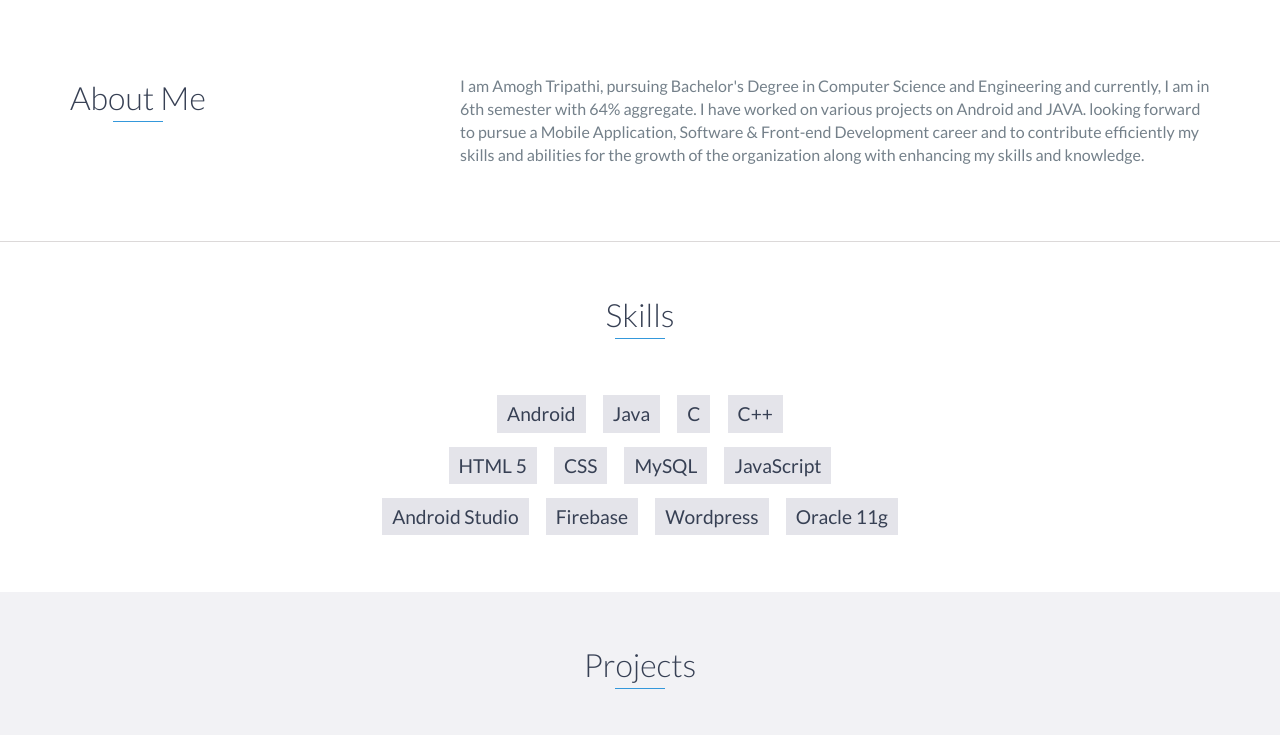
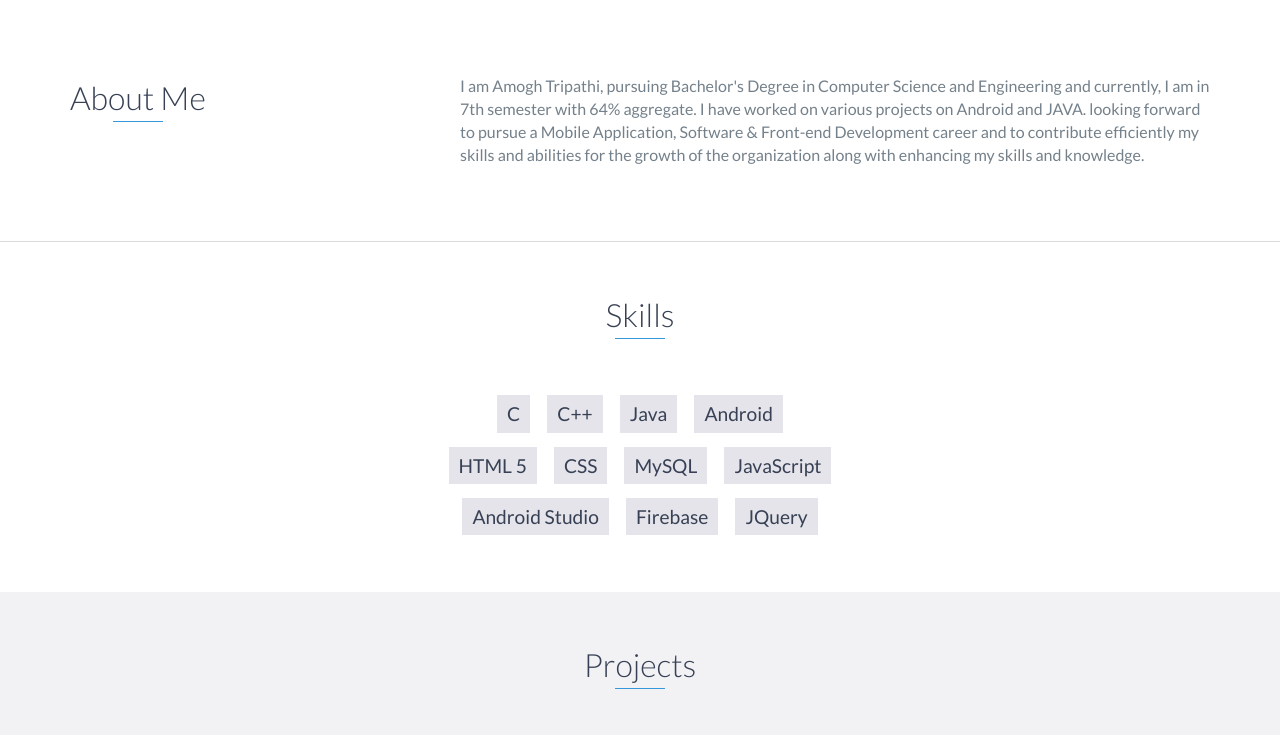
Before and after one commit to amoghtripathi/amoghtripathi.github.io, a website: page index.html in a window 1280 px wide. Shown: the part 800-1535 px from the top of the page. Drawn offline with nearby package versions, Linux system fonts and the light colour scheme.

Commit message:
Update index.html

```diff
--- a/index.html
+++ b/index.html
@@ -72,7 +72,7 @@
                 </div>
                 <div class="col-md-8">
                     <p>
-                        I am Amogh Tripathi, pursuing Bachelor's Degree in Computer Science and Engineering and currently, I am in 6th semester with 64% aggregate. I have worked on various projects on Android and JAVA. looking forward to pursue a Mobile Application, Software & Front-end Development career and to contribute efficiently my skills and abilities for the growth of the organization along with enhancing my skills and knowledge.
+                        I am Amogh Tripathi, pursuing Bachelor's Degree in Computer Science and Engineering and currently, I am in 7th semester with 64% aggregate. I have worked on various projects on Android and JAVA. looking forward to pursue a Mobile Application, Software & Front-end Development career and to contribute efficiently my skills and abilities for the growth of the organization along with enhancing my skills and knowledge.
 					</p>
                 </div>
             </div>
@@ -84,10 +84,10 @@
         <h2 class="heading">Skills</h2>
         <ul>
 
+            <li>C</li>
+	    <li>C++</li>
+            <li>Java</li>
             <li>Android</li>
-			<li>Java</li>
-            <li>C</li>
-            <li>C++</li>
 			<br>
             <li>HTML 5</li>
             <li>CSS</li>
@@ -97,8 +97,8 @@
 		<ul>
 			<li>Android Studio</li>
             <li>Firebase</li>
-			<li>Wordpress</li>
-            <li>Oracle 11g</li>
+			<li>JQuery</li>
+
         </ul>
     </div>
     <!-- End #skills -->
@@ -227,7 +227,7 @@
             <h3>Intermediate</h3>
             <span class="education-date">2015</span>
             <h4>CBSE Board</h4>
-            <h4>Percentage: 70%</h4>
+            <h4>Percentage: 69%</h4>
         </div>
 
 		<div class="education-block">
```
